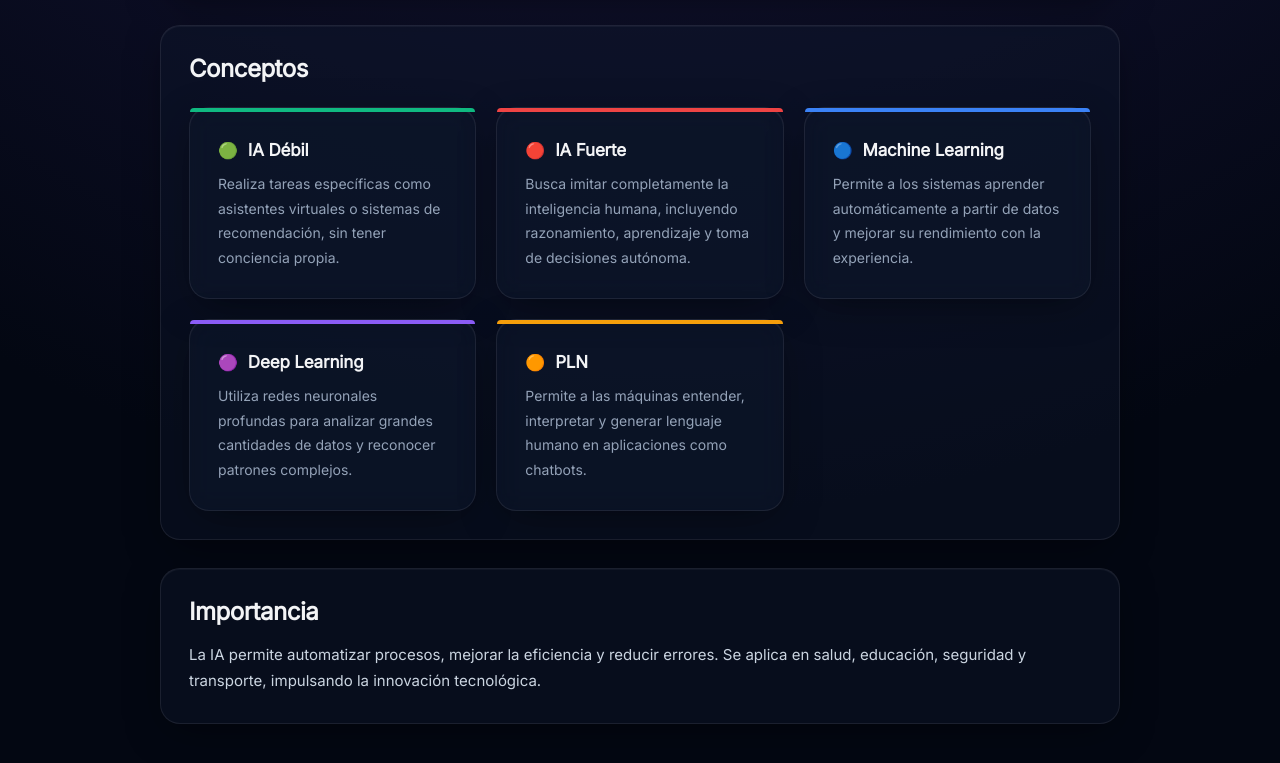
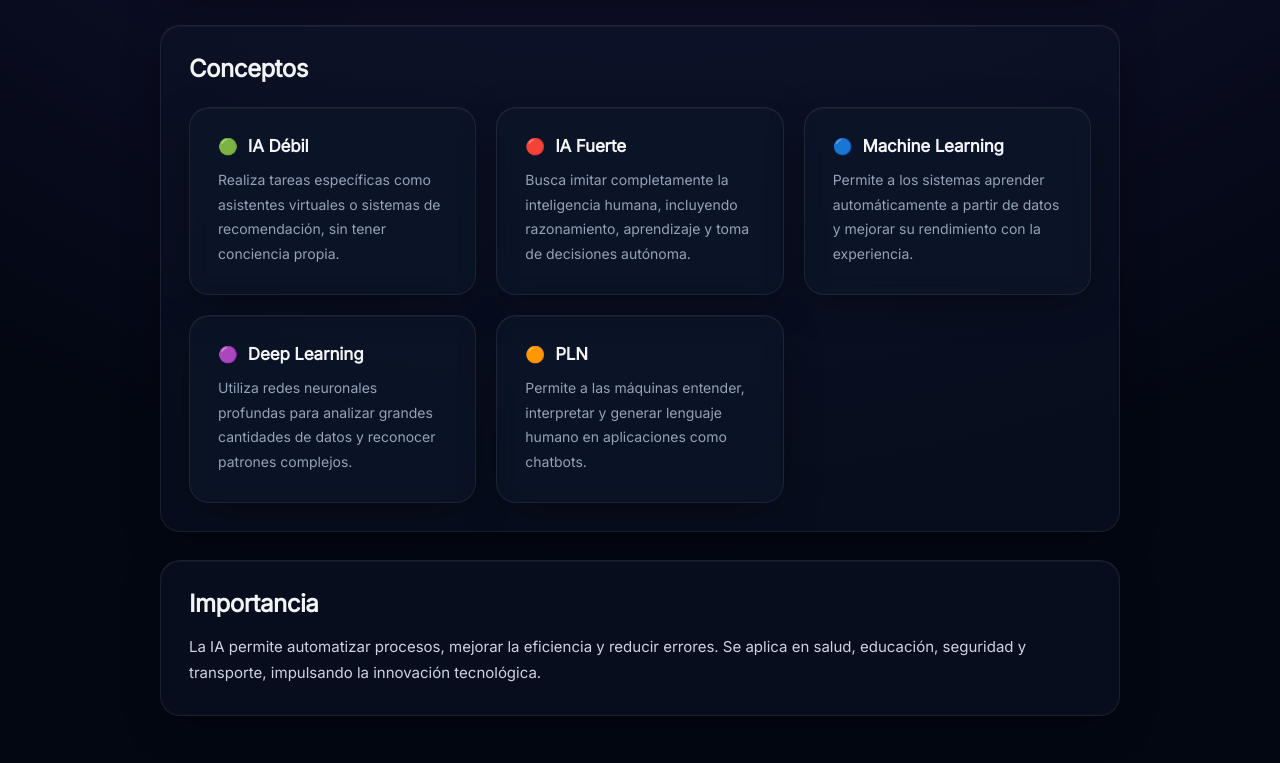
Before and after one commit to tumamaeweonad/portafolio, a plain HTML site: page index.html in a window 1280 px wide. Shown: the part 848-1611 px from the top of the page. Drawn offline with Linux system fonts and the light colour scheme.

Commit message:
Update index.html

```diff
--- a/index.html
+++ b/index.html
@@ -11,14 +11,13 @@
     :root {
       --bg: #030712;
       --panel: rgba(15, 23, 42, 0.45);
-      --panel-hover: rgba(30, 41, 59, 0.6);
+      --panel-hover: rgba(30, 41, 59, 0.60);
       --panel-border: rgba(255, 255, 255, 0.08);
       --muted: #94a3b8;
       --text: #f3f4f6;
       --accent: #3b82f6;
       --accent-glow: rgba(59, 130, 246, 0.25);
 
-      /* Curva de movimiento suave y premium */
       --ease-ui: cubic-bezier(0.2, 0.8, 0.2, 1);
       --transition-ui: all 0.5s var(--ease-ui);
     }
@@ -38,7 +37,6 @@
       scroll-behavior: smooth;
     }
 
-    /* Animación de entrada suave para la página */
     @keyframes fadeInUp {
       from {
         opacity: 0;
@@ -129,35 +127,43 @@
       padding: 28px;
       width: 100%;
       box-shadow: 0 10px 40px -10px rgba(0, 0, 0, 0.5), inset 0 1px 1px rgba(255, 255, 255, 0.05);
-      transition: background 0.4s var(--ease-ui), border-color 0.4s var(--ease-ui), box-shadow 0.4s var(--ease-ui);
+      transition: background 0.4s var(--ease-ui), border-color 0.4s var(--ease-ui), box-shadow 0.4s var(--ease-ui), filter 0.4s var(--ease-ui);
     }
 
     .panel h3 { margin: 0 0 16px 0; font-weight: 600; font-size: 24px; letter-spacing: -0.02em; }
 
-    /* Concept cards con movimientos de elevación fluidos */
+    /* Concept cards corregidas con bordes perfectos y resplandor sutil */
     .concept-card {
-      position: relative;
-      padding-top: 32px;
-      transition: transform 0.5s var(--ease-ui), box-shadow 0.5s var(--ease-ui), background 0.4s var(--ease-ui), border-color 0.4s var(--ease-ui);
+      transition: transform 0.5s var(--ease-ui), box-shadow 0.5s var(--ease-ui), background 0.4s var(--ease-ui), border-color 0.4s var(--ease-ui), filter 0.4s var(--ease-ui);
     }
+
     .concept-card:hover {
       transform: translateY(-6px);
       background: var(--panel-hover);
-      border-color: rgba(255, 255, 255, 0.15);
-      box-shadow: 0 20px 40px -15px rgba(0, 0, 0, 0.6), 0 0 0 1px rgba(255, 255, 255, 0.05);
+      box-shadow: 0 20px 40px -15px rgba(0, 0, 0, 0.6);
     }
-    .concept-card::before {
-      content: "";
-      position: absolute;
-      top: 0; left: 0; right: 0;
-      height: 4px;
-      border-radius: 20px 20px 0 0;
+
+    /* Variantes con iluminación limpia basada en su categoría */
+    .concept-card.weak:hover {
+      border-color: rgba(16, 185, 129, 0.4);
+      filter: drop-shadow(0 4px 12px rgba(16, 185, 129, 0.15));
     }
-    .concept-card.weak::before { background: #10b981; }
-    .concept-card.strong::before { background: #ef4444; }
-    .concept-card.ml::before { background: #3b82f6; }
-    .concept-card.dl::before { background: #8b5cf6; }
-    .concept-card.nlp::before { background: #f59e0b; }
+    .concept-card.strong:hover {
+      border-color: rgba(239, 68, 114, 0.4);
+      filter: drop-shadow(0 4px 12px rgba(239, 68, 114, 0.15));
+    }
+    .concept-card.ml:hover {
+      border-color: rgba(59, 130, 246, 0.4);
+      filter: drop-shadow(0 4px 12px rgba(59, 130, 246, 0.15));
+    }
+    .concept-card.dl:hover {
+      border-color: rgba(139, 92, 246, 0.4);
+      filter: drop-shadow(0 4px 12px rgba(139, 92, 246, 0.15));
+    }
+    .concept-card.nlp:hover {
+      border-color: rgba(245, 158, 11, 0.4);
+      filter: drop-shadow(0 4px 12px rgba(245, 158, 11, 0.15));
+    }
 
     .concept-title {
       display: flex; align-items: center; gap: 10px; margin: 0 0 12px 0;
```
